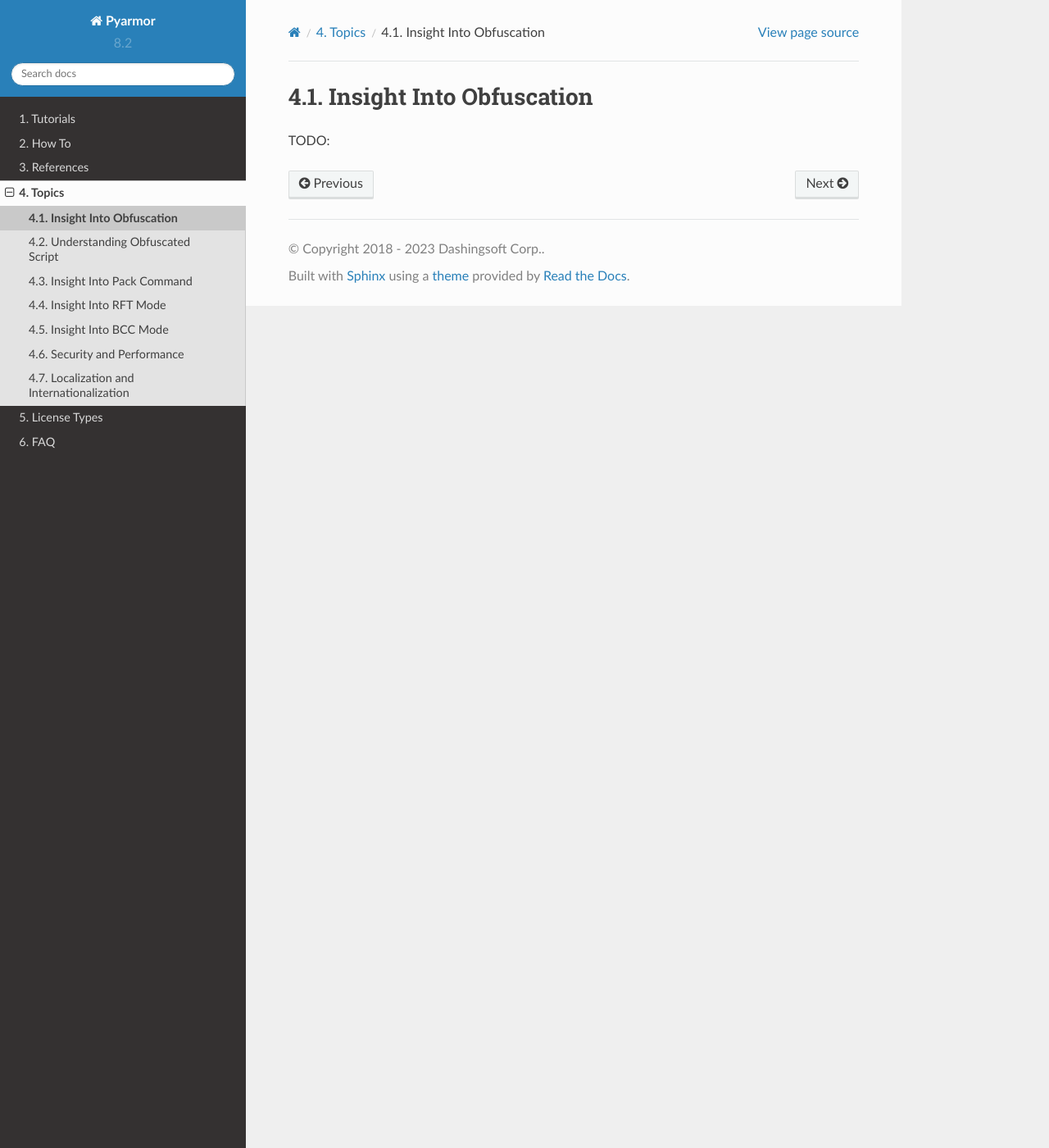
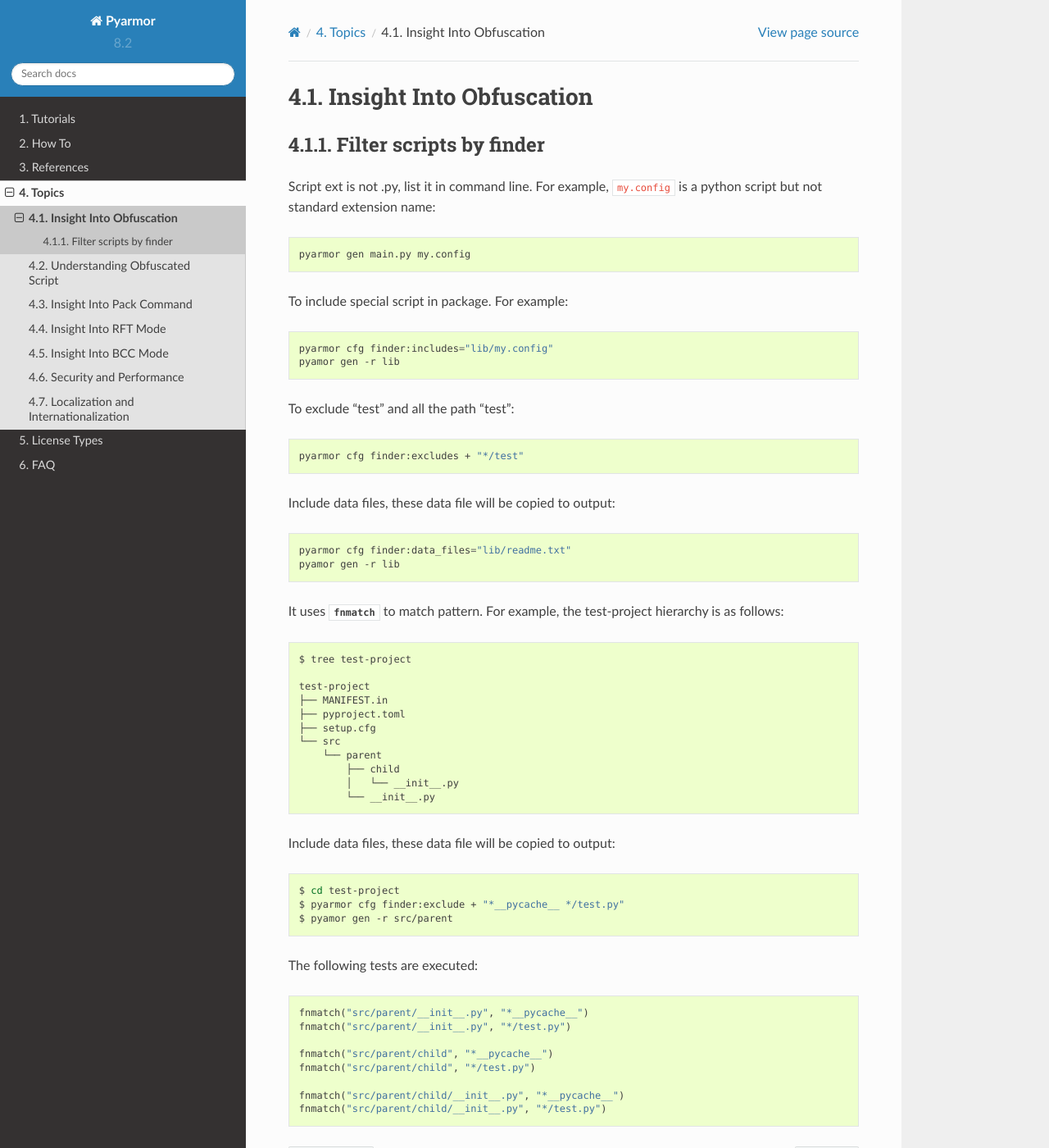
Before and after one commit to dashingsoft/pyarmor, a Sphinx documentation site: the page built from docs/topic/obfuscation.rst, in a window 1280 px wide and 1400 px high. Shown: the whole window at 82% size. Built offline with Sphinx 7.4.7 and the Read the Docs theme 2.0.0, drawn with Linux system fonts in a browser that asks for light colours.

Commit message:
Doc how to find and filter scripts

```diff
--- a/docs/topic/obfuscation.rst
+++ b/docs/topic/obfuscation.rst
@@ -4,24 +4,58 @@ Insight Into Obfuscation
 
 .. highlight:: bash
 
-TODO:
+Filter scripts by finder
+========================
 
-..
-  Filter scripts by finder
+Script ext is not .py, list it in command line. For example, ``my.config`` is a python script but not standard extension name::
 
-  # Script ext is not .py, list it in command line
   pyarmor gen main.py my.config
 
-  # Exclude "test" and all the path "test"
-  pyarmor cfg finder:excludes="test */test lib/a.py"
+To include special script in package. For example::
 
-  # Include special script in package, for example, ext is not .py
-  pyarmor cfg finder:includes="lib/extra.pyi"
+  pyarmor cfg finder:includes="lib/my.config"
+  pyamor gen -r lib
 
-  # Include data files, these data file will be copied to output
-  # If don't want to obfuscate .py, but need copy it to output, list it here
-  pyarmor cfg finder:data_files="a.py lib/readme.txt"
+To exclude "test" and all the path "test"::
 
-  It following :mod:`fnmatch` ruler to match pattern.
+  pyarmor cfg finder:excludes + "*/test"
+
+Include data files, these data file will be copied to output::
+
+  pyarmor cfg finder:data_files="lib/readme.txt"
+  pyamor gen -r lib
+
+It uses :mod:`fnmatch` to match pattern. For example, the test-project hierarchy is as follows::
+
+    $ tree test-project
+
+    test-project
+    ├── MANIFEST.in
+    ├── pyproject.toml
+    ├── setup.cfg
+    └── src
+        └── parent
+            ├── child
+            │   └── __init__.py
+            └── __init__.py
+
+Include data files, these data file will be copied to output::
+
+    $ cd test-project
+    $ pyarmor cfg finder:exclude + "*__pycache__ */test.py"
+    $ pyamor gen -r src/parent
+
+The following tests are executed:
+
+.. code-block:: python
+
+    fnmatch("src/parent/__init__.py", "*__pycache__")
+    fnmatch("src/parent/__init__.py", "*/test.py")
+
+    fnmatch("src/parent/child", "*__pycache__")
+    fnmatch("src/parent/child", "*/test.py")
+
+    fnmatch("src/parent/child/__init__.py", "*__pycache__")
+    fnmatch("src/parent/child/__init__.py", "*/test.py")
 
 .. include:: ../_common_definitions.txt
```
